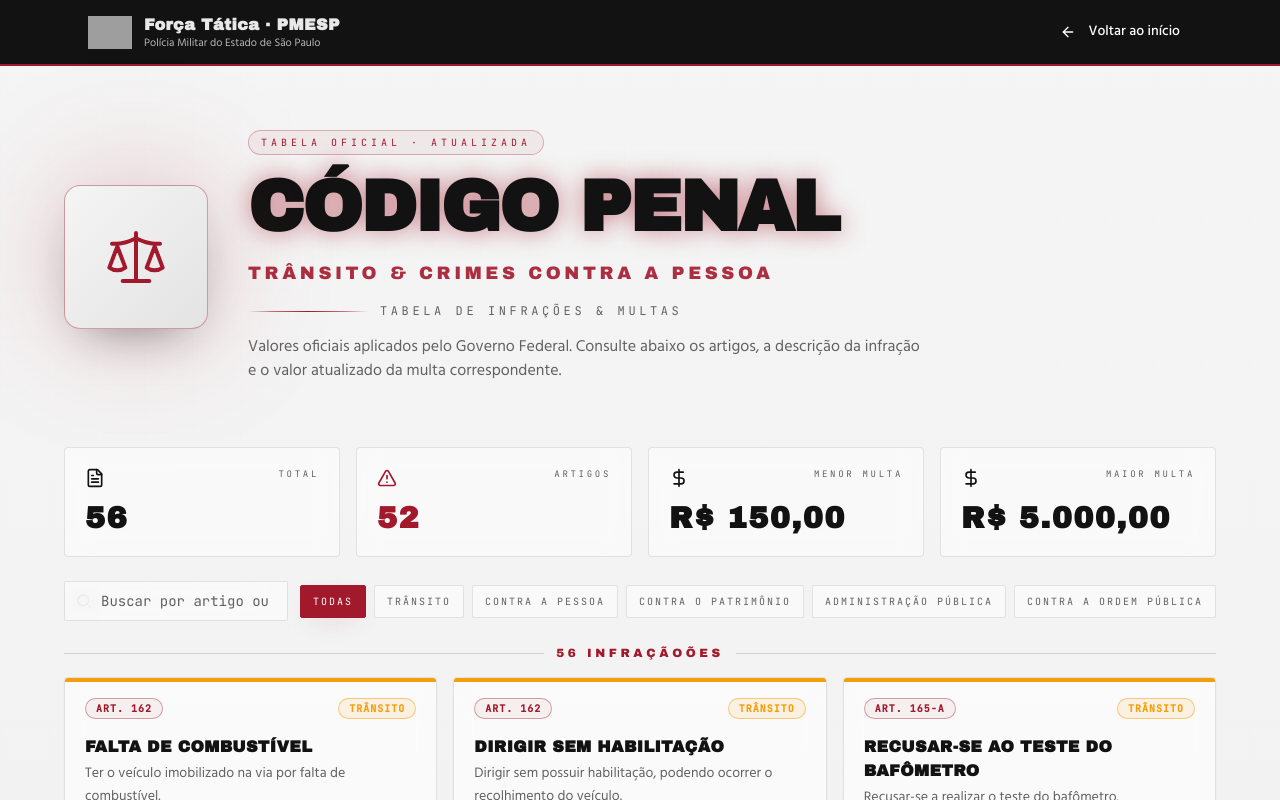
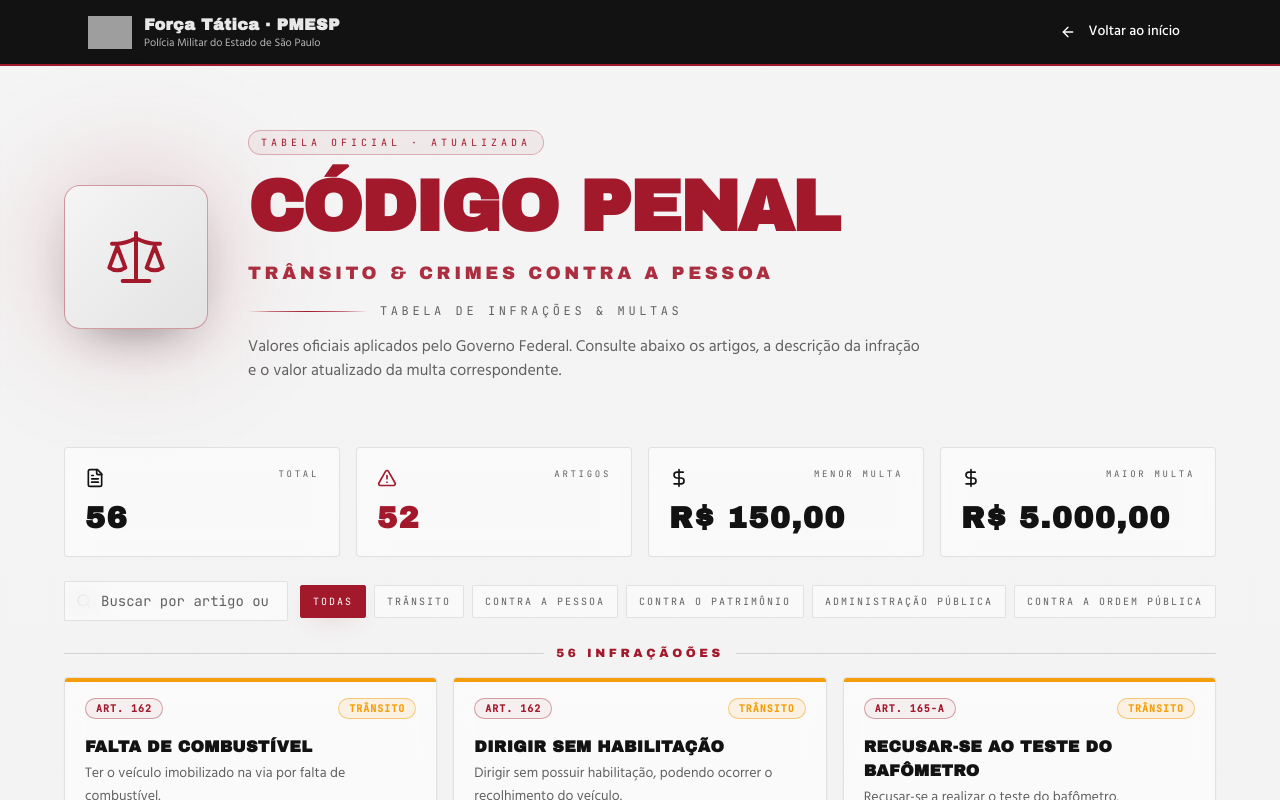
Before and after one commit to v1sktor/coe, a React (Vite) app: page /ctb in a window 1280 px wide. Shown: the top 800 px of the page. Built offline with nearby package versions, Linux system fonts and the light colour scheme; no server answers; grey boxes are pictures that could not be loaded; the HTML template or start-up script is replaced by a standard one.

Commit message:
Changes
Co-authored-by: v1sktor <134536447+v1sktor@users.noreply.github.com>

```diff
--- a/src/pages/CTB.tsx
+++ b/src/pages/CTB.tsx
@@ -74,7 +74,7 @@ export default function CTB() {
               <div className="inline-flex items-center gap-2 px-3 py-1 rounded-full border border-primary/30 bg-primary/5">
                 <span className="font-mono text-[10px] uppercase tracking-[0.4em] text-primary">Tabela Oficial · Atualizada</span>
               </div>
-              <h1 className="font-display text-5xl md:text-7xl font-bold uppercase tracking-tight leading-none text-glow-gold">
+              <h1 className="font-display text-5xl md:text-7xl font-bold uppercase tracking-tight leading-none text-primary">
                 Código Penal
               </h1>
               <p className="font-display text-base md:text-lg uppercase tracking-[0.2em] text-primary/90">
```
